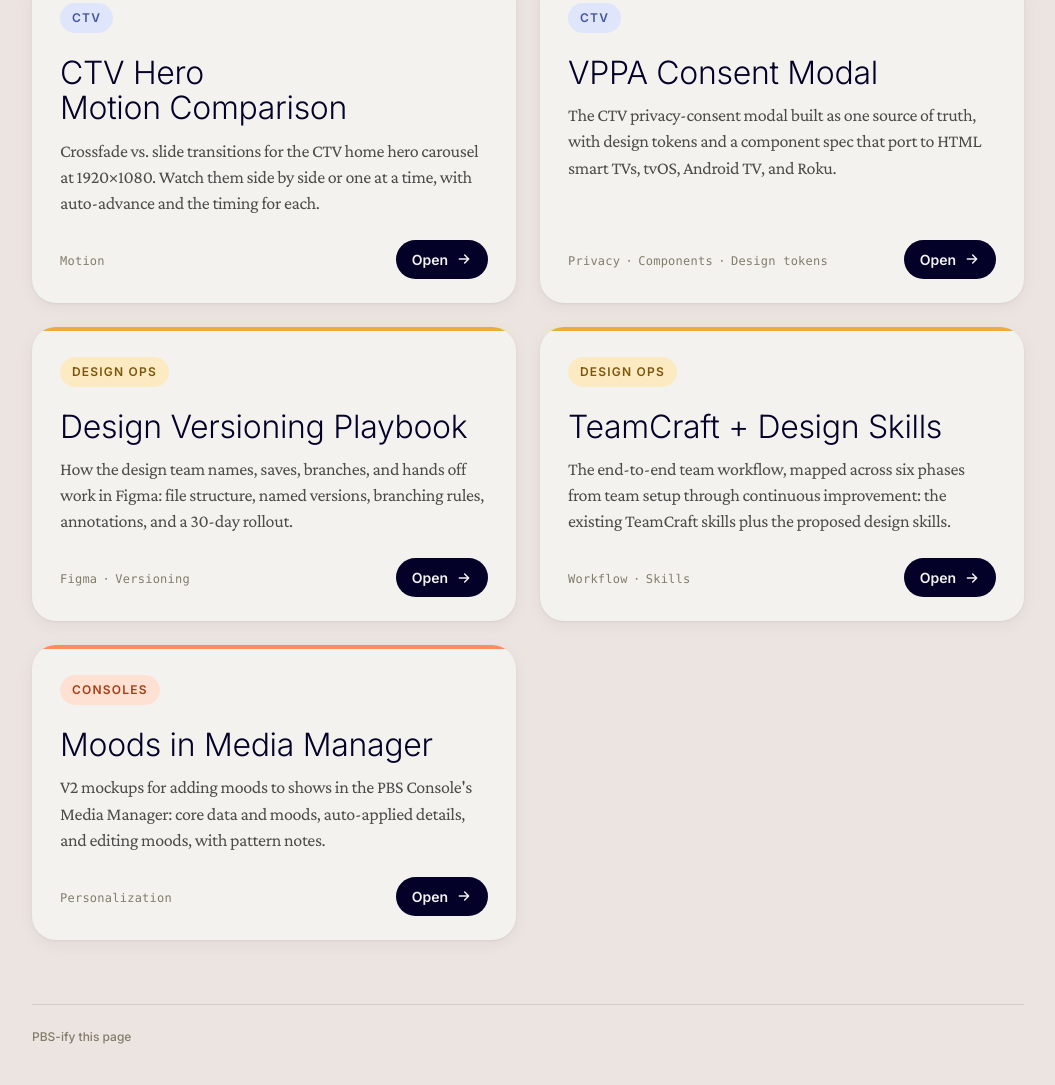
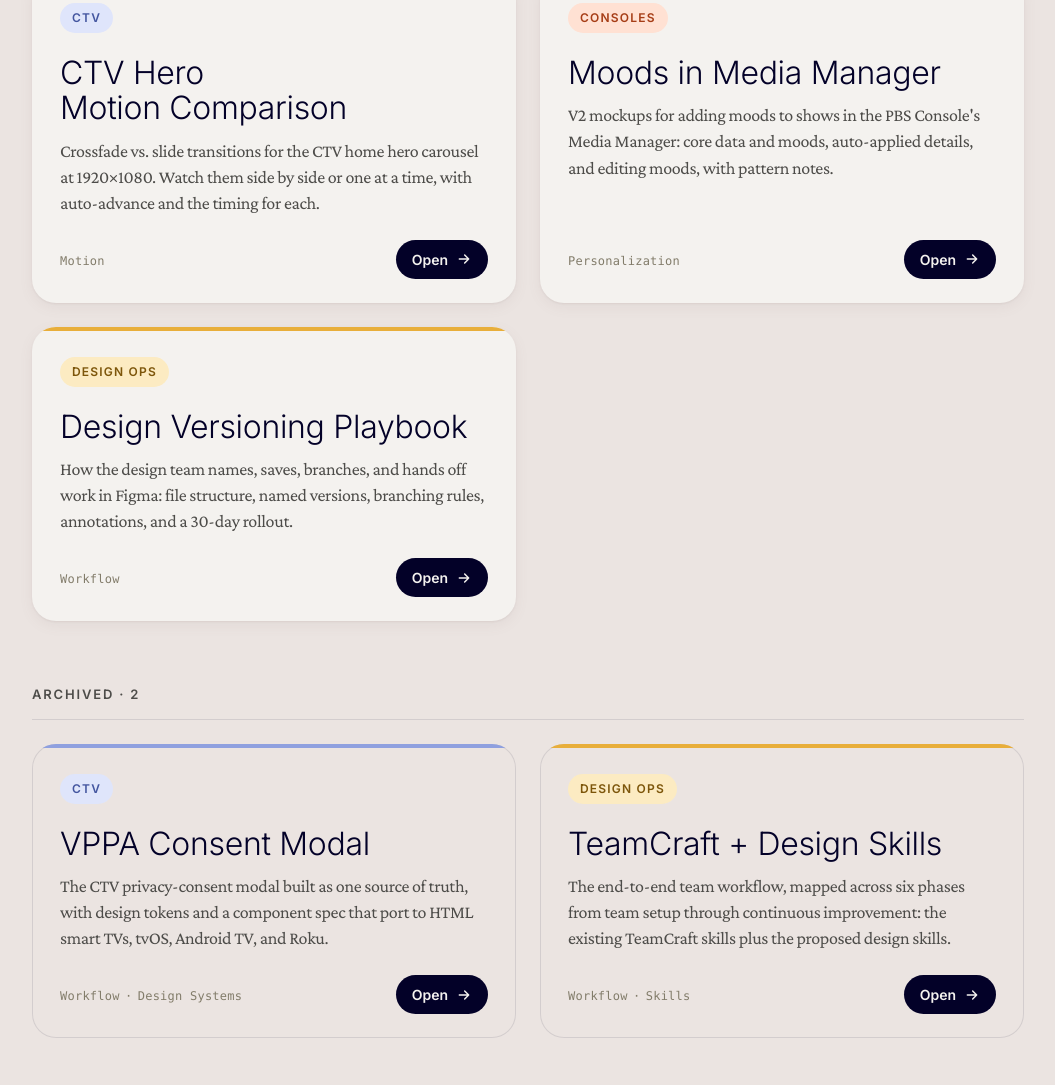
Before and after one commit to mecrocamo/prototypes, a plain HTML site: page index.html in a window 1280 px wide. Shown: the part 381-1466 px from the top of the page, without its empty margins (112-1167 px from the left). Drawn offline with nearby package versions, Linux system fonts and the light colour scheme; a web font is replaced by a local one.

Commit message:
Reorder starman projects, update their tags, and add an Archived section
- Ordering dates for the three starman-mary projects now sort them
  below Moods in Media Manager.
- VPPA Consent Modal tags: Workflow, Design Systems. Design Versioning
  Playbook tag: Workflow.
- New Archived section below the active list for cards with
  archived: true (VPPA Consent Modal, TeamCraft + Design Skills).
  Archived cards are outlined instead of filled and fill in on hover.
- AGENTS.md documents the archived field and that dates only control
  ordering.

Co-Authored-By: Claude Opus 5.5 <noreply@anthropic.com>

```diff
--- a/index.html
+++ b/index.html
@@ -165,6 +165,12 @@
   .card:hover{transform:translateY(-4px);background:var(--panel-hover);
     box-shadow:var(--shadow-lift), inset 0 0 0 1.5px var(--c-trim)}
 
+  /* Archived section: quieter, outlined cards that fill in on hover */
+  .archive{margin-top:24px}
+  .archive .count{margin-top:40px}
+  .card.is-archived{background:transparent;box-shadow:inset 0 0 0 1px var(--line)}
+  .card.is-archived:hover{background:var(--panel-hover);box-shadow:var(--shadow-lift), inset 0 0 0 1.5px var(--c-trim)}
+
   .kicker{align-self:flex-start;font-size:12px;font-weight:600;letter-spacing:.1em;text-transform:uppercase;
     color:var(--c-ink);background:var(--c);border-radius:36px;padding:6px 12px}
 
@@ -233,6 +239,11 @@
 
     <div class="count" id="count"></div>
     <div class="cards" id="cards"></div>
+
+    <section class="archive" id="archive" hidden>
+      <h2 class="count" id="archiveCount"></h2>
+      <div class="cards" id="archiveCards"></div>
+    </section>
   </main>
 
   <footer class="pagefoot">
@@ -251,34 +262,37 @@
         href   — a folder in this repo (e.g. "my-prototype/") or a full URL
         desc   — one or two sentences
         tags   — any number of topic tags, e.g. ["Motion", "Navigation"]
+        archived — optional; true moves the card to the Archived section
     */
     var PROTOTYPES = [
       {
-        date: "2026-08-28",
+        date: "2026-07-20",
         title: "TeamCraft + Design Skills",
         kicker: "Design Ops",
         color: "marigold",
         href: "https://mecrocamo.github.io/starman-mary/teamcraft.html",
         desc: "The end-to-end team workflow, mapped across six phases from team setup through continuous improvement: the existing TeamCraft skills plus the proposed design skills.",
-        tags: ["Workflow", "Skills"]
+        tags: ["Workflow", "Skills"],
+        archived: true
       },
       {
-        date: "2026-09-04",
+        date: "2026-08-01",
         title: "Design Versioning Playbook",
         kicker: "Design Ops",
         color: "marigold",
         href: "https://mecrocamo.github.io/starman-mary/versioning.html",
         desc: "How the design team names, saves, branches, and hands off work in Figma: file structure, named versions, branching rules, annotations, and a 30-day rollout.",
-        tags: ["Figma", "Versioning"]
+        tags: ["Workflow"]
       },
       {
-        date: "2026-09-09",
+        date: "2026-07-25",
         title: "VPPA Consent Modal",
         kicker: "CTV",
         color: "periwinkle",
         href: "https://mecrocamo.github.io/starman-mary/vppa-consent-modal/",
         desc: "The CTV privacy-consent modal built as one source of truth, with design tokens and a component spec that port to HTML smart TVs, tvOS, Android TV, and Roku.",
-        tags: ["Privacy", "Components", "Design tokens"]
+        tags: ["Workflow", "Design Systems"],
+        archived: true
       },
       {
         date: "2026-08-06",
@@ -304,15 +318,24 @@
       function esc(s){ return String(s).replace(/[&<>"]/g,function(c){return {"&":"&amp;","<":"&lt;",">":"&gt;",'"':"&quot;"}[c];}); }
       var arrow='<svg width="16" height="16" viewBox="0 0 24 24" fill="none" stroke="currentColor" stroke-width="2.2" stroke-linecap="round" stroke-linejoin="round"><path d="M5 12h14M13 6l6 6-6 6"/></svg>';
 
-      var list=PROTOTYPES.slice().sort(function(a,b){ return a.date<b.date?1:a.date>b.date?-1:0; });
-      document.getElementById("count").textContent=list.length+(list.length===1?" prototype":" prototypes")+" · newest first";
-      document.getElementById("cards").innerHTML=list.map(function(p){
-        return '<a class="card '+esc(p.color||"periwinkle")+'" href="'+esc(p.href)+'">'+
+      function card(p){
+        return '<a class="card '+esc(p.color||"periwinkle")+(p.archived?' is-archived':'')+'" href="'+esc(p.href)+'">'+
           '<span class="kicker">'+esc(p.kicker)+'</span>'+
           '<h2>'+esc(p.title)+'</h2><p>'+esc(p.desc)+'</p>'+
           '<div class="foot"><ul class="tags">'+(p.tags||[]).map(function(t){ return '<li class="tag">'+esc(t)+'</li>'; }).join("")+'</ul>'+
           '<span class="go" aria-hidden="true">Open '+arrow+'</span></div></a>';
-      }).join("");
+      }
+      var sorted=PROTOTYPES.slice().sort(function(a,b){ return a.date<b.date?1:a.date>b.date?-1:0; });
+      var active=sorted.filter(function(p){ return !p.archived; });
+      var archived=sorted.filter(function(p){ return p.archived; });
+
+      document.getElementById("count").textContent=active.length+(active.length===1?" prototype":" prototypes")+" · newest first";
+      document.getElementById("cards").innerHTML=active.map(card).join("");
+      if(archived.length){
+        document.getElementById("archiveCount").textContent="Archived · "+archived.length;
+        document.getElementById("archiveCards").innerHTML=archived.map(card).join("");
+        document.getElementById("archive").hidden=false;
+      }
 
       var btn=document.getElementById("themeBtn");
       function stored(){ try{ return localStorage.getItem("proto-theme"); }catch(e){ return null; } }
```
Also changed, not shown: 1 other file.
